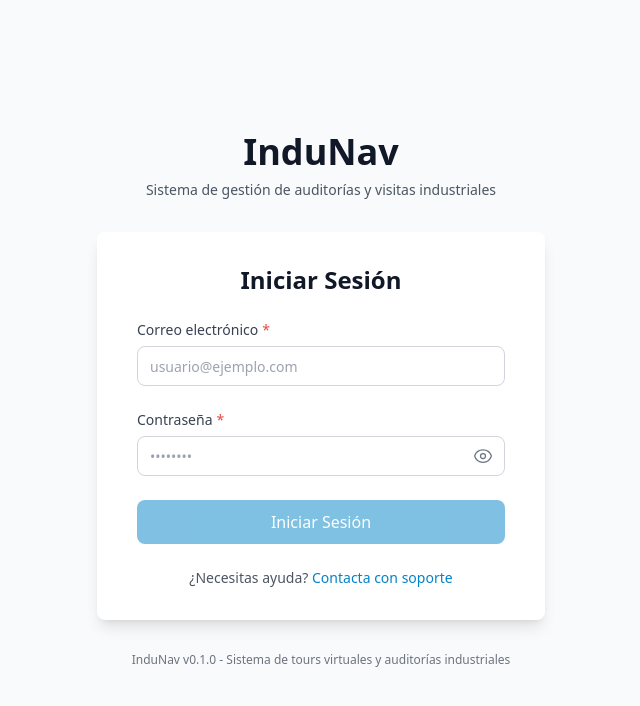
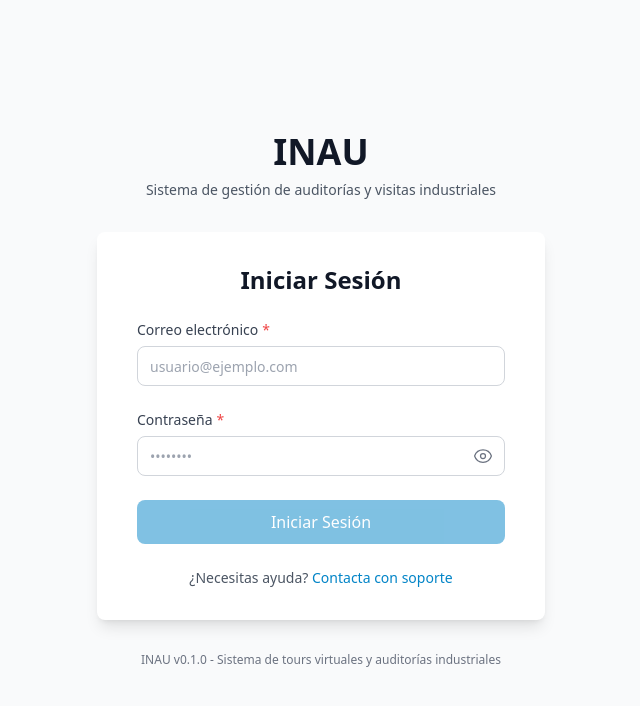
Before and after one commit to JosueRod99/InduNav-frontend, a React (Vite) app: page /login in a window 1280 px wide. Shown: the top 706 px of the page, without its empty margins (319-959 px from the left). Built offline with nearby package versions, Linux system fonts and the light colour scheme; no server answers.

Commit message:
rebranding

```diff
--- a/src/components/layout/Sidebar.tsx
+++ b/src/components/layout/Sidebar.tsx
@@ -105,7 +105,7 @@ const Sidebar = () => {
                 ${isOpen ? 'opacity-100' : 'opacity-0 w-0 overflow-hidden'}
               `}
             >
-              InduNav
+              INAU
             </h1>
 
             {/* Logo colapsado (IN) */}
@@ -146,10 +146,9 @@ const Sidebar = () => {
                     }
                   }}
                   className={({ isActive }) =>
-                    `flex items-center gap-3 rounded-lg px-3 py-2.5 text-sm font-medium transition-all duration-200 ${
-                      isActive
-                        ? 'bg-gray-800 text-white'
-                        : 'text-gray-400 hover:bg-gray-800 hover:text-white'
+                    `flex items-center gap-3 rounded-lg px-3 py-2.5 text-sm font-medium transition-all duration-200 ${isActive
+                      ? 'bg-gray-800 text-white'
+                      : 'text-gray-400 hover:bg-gray-800 hover:text-white'
                     }`
                   }
                   title={item.label}
--- a/src/pages/Dashboard.tsx
+++ b/src/pages/Dashboard.tsx
@@ -12,7 +12,7 @@ const Dashboard = () => {
           Bienvenido, {user?.first_name}!
         </h2>
         <p className="mt-1 text-sm text-gray-600">
-          Panel de control - InduNav
+          Panel de control - INAU
         </p>
       </div>
 
--- a/src/pages/auth/LoginPage.tsx
+++ b/src/pages/auth/LoginPage.tsx
@@ -38,7 +38,7 @@ const LoginPage = () => {
       <div className="w-full max-w-md space-y-8">
         {/* Header */}
         <div className="text-center">
-          <h1 className="text-4xl font-bold text-gray-900">InduNav</h1>
+          <h1 className="text-4xl font-bold text-gray-900">INAU</h1>
           <p className="mt-2 text-sm text-gray-600">
             Sistema de gestión de auditorías y visitas industriales
           </p>
@@ -174,7 +174,7 @@ const LoginPage = () => {
 
         {/* Version Info */}
         <p className="text-center text-xs text-gray-500">
-          InduNav v0.1.0 - Sistema de tours virtuales y auditorías industriales
+          INAU v0.1.0 - Sistema de tours virtuales y auditorías industriales
         </p>
       </div>
     </div>
```
